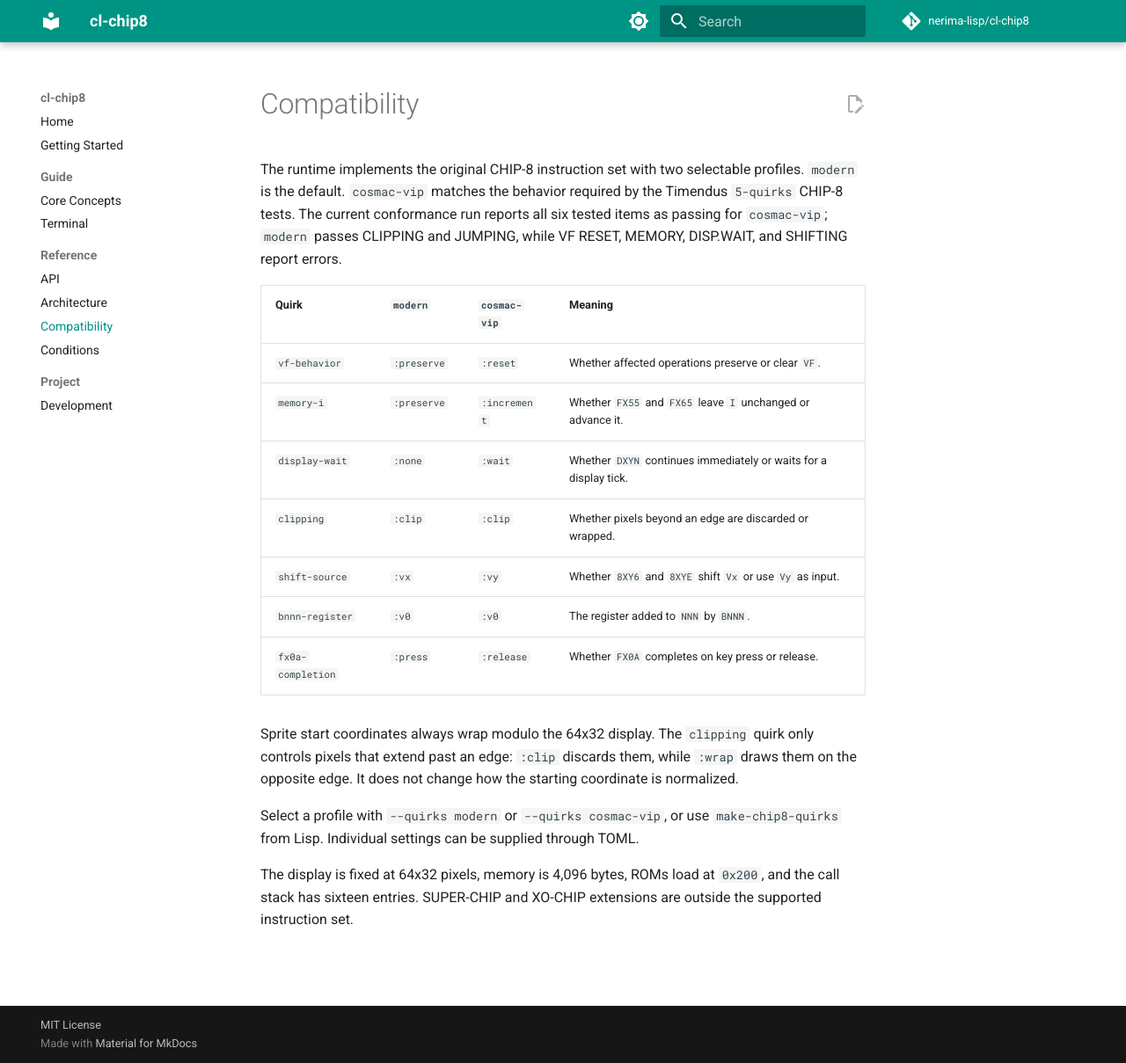
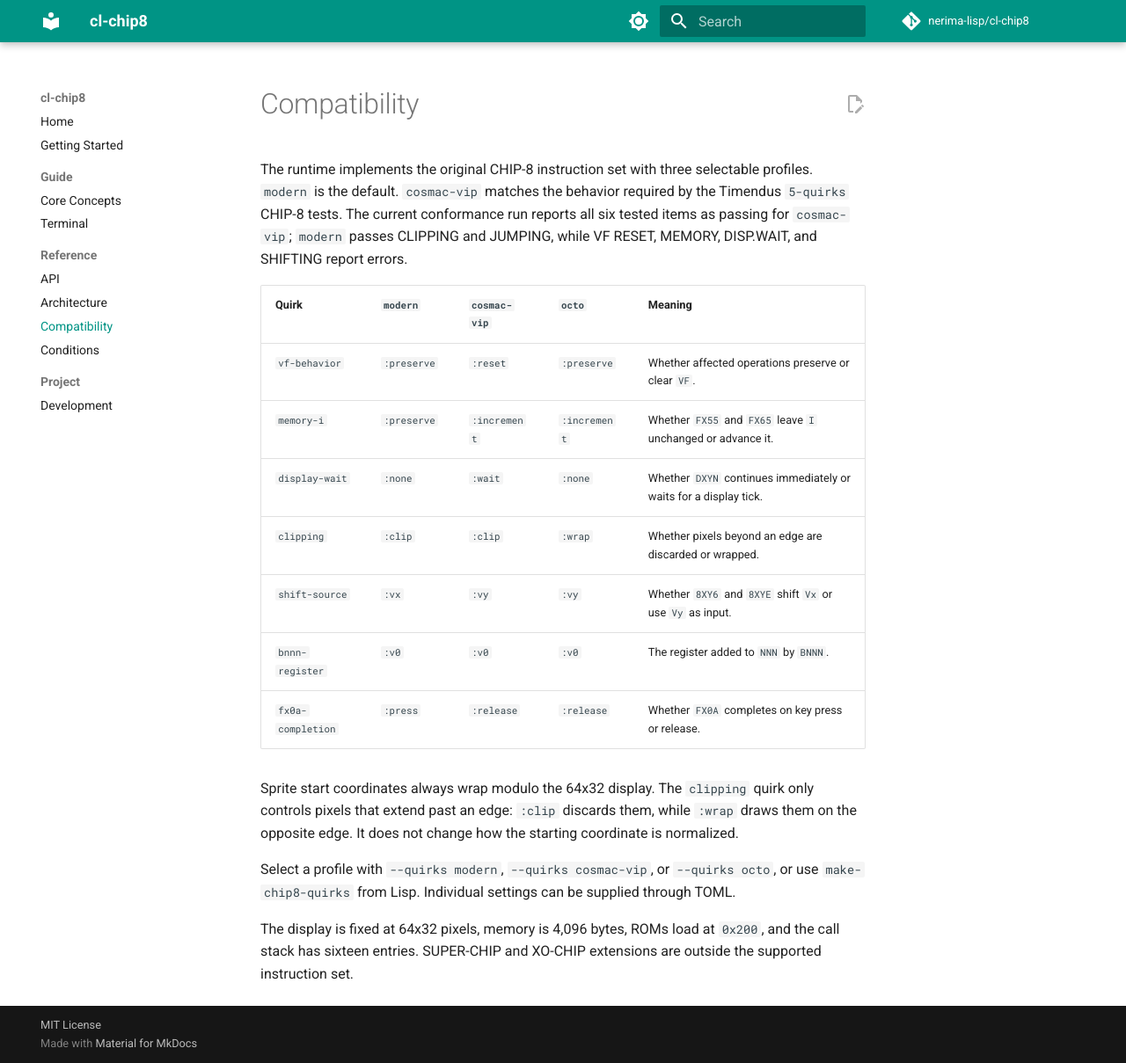
Before and after one commit to nerima-lisp/cl-chip8, an MkDocs documentation site: the page built from docs/src/reference/compatibility.md, in a window 1280 px wide and 1209 px high. Shown: the whole window at 88% size. Built offline with MkDocs 1.6.1 and Material for MkDocs 9.7.7, drawn with Linux system fonts in a browser that asks for light colours; comment, search, counter and statistics services are not loaded.

Commit message:
Add Octo quirk profile

```diff
--- a/docs/src/reference/compatibility.md
+++ b/docs/src/reference/compatibility.md
@@ -1,27 +1,27 @@
 # Compatibility
 
-The runtime implements the original CHIP-8 instruction set with two selectable
+The runtime implements the original CHIP-8 instruction set with three selectable
 profiles. `modern` is the default. `cosmac-vip` matches the behavior required by
 the Timendus `5-quirks` CHIP-8 tests. The current conformance run reports all
 six tested items as passing for `cosmac-vip`; `modern` passes CLIPPING and
 JUMPING, while VF RESET, MEMORY, DISP.WAIT, and SHIFTING report errors.
 
-| Quirk | `modern` | `cosmac-vip` | Meaning |
-|---|---|---|---|
-| `vf-behavior` | `:preserve` | `:reset` | Whether affected operations preserve or clear `VF`. |
-| `memory-i` | `:preserve` | `:increment` | Whether `FX55` and `FX65` leave `I` unchanged or advance it. |
-| `display-wait` | `:none` | `:wait` | Whether `DXYN` continues immediately or waits for a display tick. |
-| `clipping` | `:clip` | `:clip` | Whether pixels beyond an edge are discarded or wrapped. |
-| `shift-source` | `:vx` | `:vy` | Whether `8XY6` and `8XYE` shift `Vx` or use `Vy` as input. |
-| `bnnn-register` | `:v0` | `:v0` | The register added to `NNN` by `BNNN`. |
-| `fx0a-completion` | `:press` | `:release` | Whether `FX0A` completes on key press or release. |
+| Quirk | `modern` | `cosmac-vip` | `octo` | Meaning |
+|---|---|---|---|---|
+| `vf-behavior` | `:preserve` | `:reset` | `:preserve` | Whether affected operations preserve or clear `VF`. |
+| `memory-i` | `:preserve` | `:increment` | `:increment` | Whether `FX55` and `FX65` leave `I` unchanged or advance it. |
+| `display-wait` | `:none` | `:wait` | `:none` | Whether `DXYN` continues immediately or waits for a display tick. |
+| `clipping` | `:clip` | `:clip` | `:wrap` | Whether pixels beyond an edge are discarded or wrapped. |
+| `shift-source` | `:vx` | `:vy` | `:vy` | Whether `8XY6` and `8XYE` shift `Vx` or use `Vy` as input. |
+| `bnnn-register` | `:v0` | `:v0` | `:v0` | The register added to `NNN` by `BNNN`. |
+| `fx0a-completion` | `:press` | `:release` | `:release` | Whether `FX0A` completes on key press or release. |
 
 Sprite start coordinates always wrap modulo the 64x32 display. The
 `clipping` quirk only controls pixels that extend past an edge: `:clip`
 discards them, while `:wrap` draws them on the opposite edge. It does not
 change how the starting coordinate is normalized.
 
-Select a profile with `--quirks modern` or `--quirks cosmac-vip`, or use
+Select a profile with `--quirks modern`, `--quirks cosmac-vip`, or `--quirks octo`, or use
 `make-chip8-quirks` from Lisp. Individual settings can be supplied through TOML.
 
 The display is fixed at 64x32 pixels, memory is 4,096 bytes, ROMs load at
```
Also changed, not shown: 6 other files.
